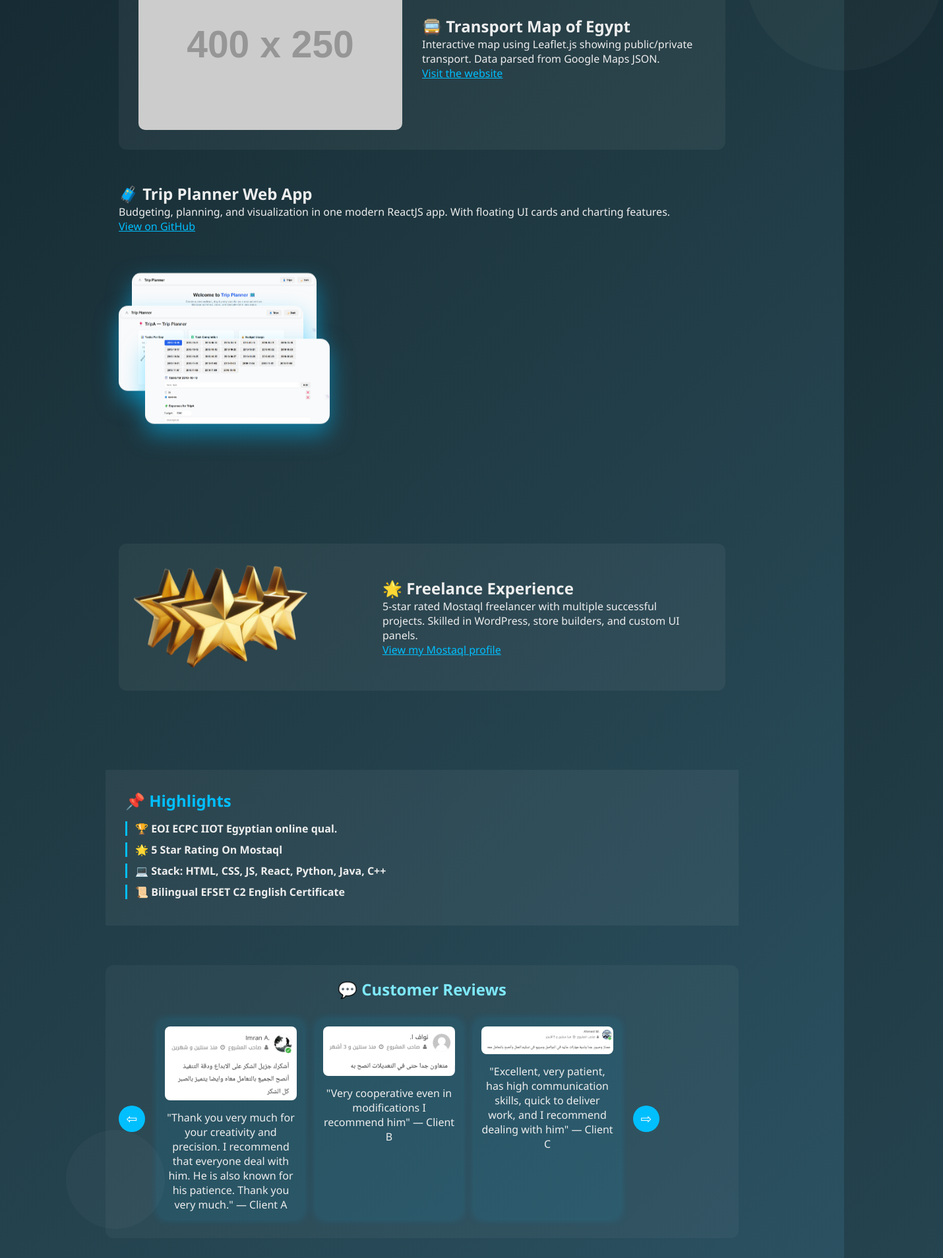
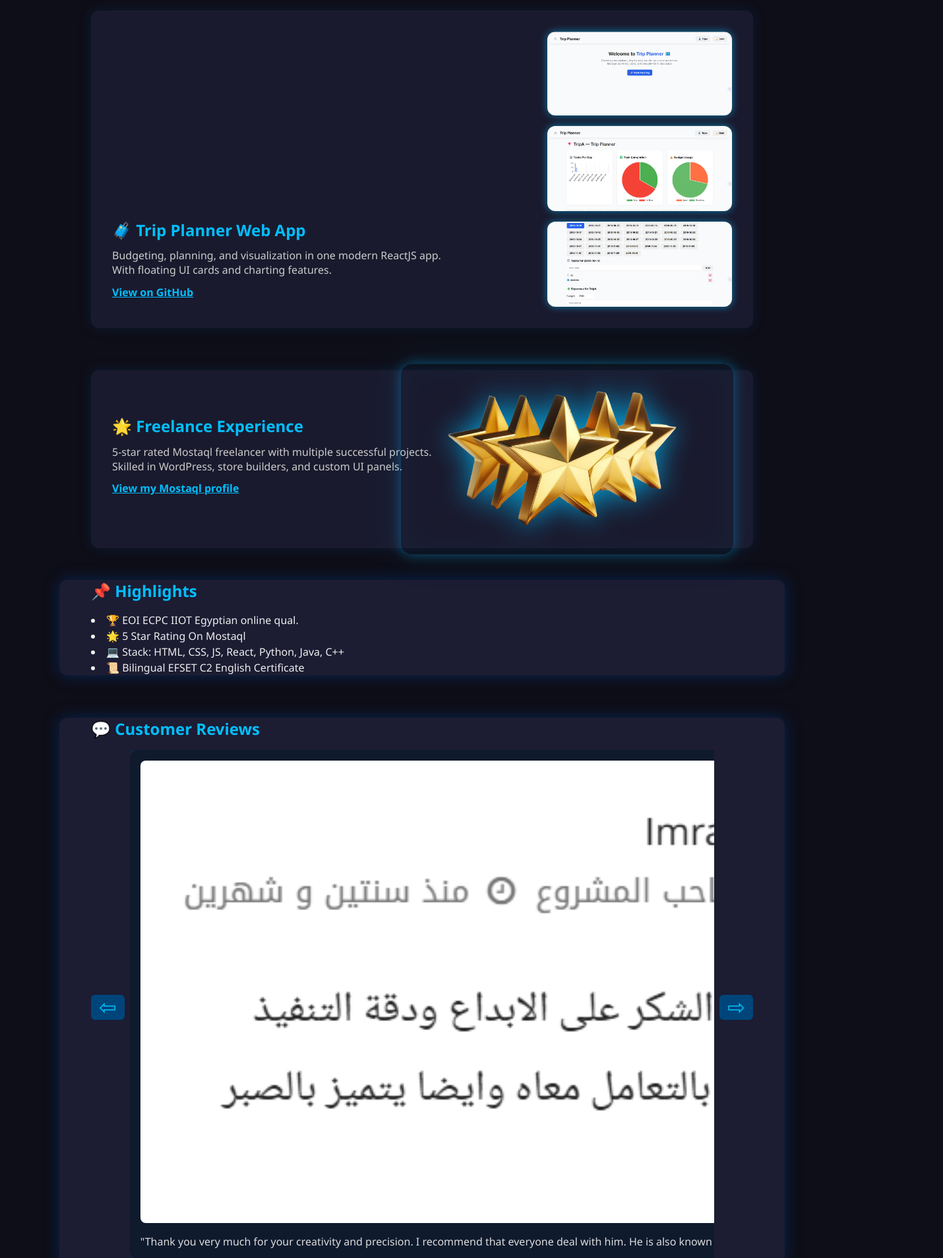
Before and after one commit to SohaibMohamad/portfolio, a plain HTML site: page index.html in a window 1280 px wide. Shown: the part 893-2800 px from the top of the page at 66% size, 1430 px wide, since content can reach past the window. Drawn offline with Linux system fonts and the light colour scheme; placeholder pictures from the web are drawn by us.

Commit message:
index.html

```diff
--- a/index.html
+++ b/index.html
@@ -2,348 +2,341 @@
 <html lang="en">
 <head>
   <meta charset="UTF-8" />
-  <meta name="viewport" content="width=device-width, initial-scale=1.0"/>
-  <title>Sohyb | Fullstack Developer</title>
+  <meta name="viewport" content="width=device-width, initial-scale=1" />
+  <title>Sohyb Portfolio</title>
   <style>
+    /* Reset & basics */
     * {
+      box-sizing: border-box;
       margin: 0;
       padding: 0;
-      box-sizing: border-box;
+    }
+    body {
+      background: #0e0e18;
+      color: #eee;
+      font-family: 'Segoe UI', Tahoma, Geneva, Verdana, sans-serif;
+      min-height: 100vh;
+      overflow-x: hidden;
+      position: relative;
       cursor: none;
     }
-
-    html {
-      scroll-behavior: smooth;
+    a {
+      color: #00bfff;
+      text-decoration: none;
+      transition: color 0.3s ease;
+    }
+    a:hover {
+      text-decoration: underline;
+      color: #33d6ff;
     }
 
-    body {
-      font-family: 'Segoe UI', sans-serif;
-      background: linear-gradient(135deg, #0f2027, #203a43, #2c5364);
+    /* Header */
+    header {
+      display: flex;
+      align-items: center;
+      justify-content: space-between;
+      padding: 2rem 3rem;
+      max-width: 1100px;
+      margin: 0 auto 3rem;
+      position: relative;
+      z-index: 10;
+    }
+    .header-text.logo-header {
+      display: flex;
+      align-items: center;
+      gap: 25px;
+      flex-grow: 1;
+    }
+    .header-text.logo-header img {
+      height: 90px;
+      width: auto;
+      object-fit: contain;
+      filter: drop-shadow(0 0 6px rgba(0, 191, 255, 0.7));
+      transition: transform 0.3s ease;
+    }
+    .header-text.logo-header img:hover {
+      transform: scale(1.1);
+    }
+    .header-info p {
+      margin: 0;
+      font-size: 1.1rem;
+      line-height: 1.3;
       color: #eee;
-      overflow-x: hidden;
+    }
+    header > img {
+      height: 110px;
+      width: auto;
+      border-radius: 50%;
+      filter: drop-shadow(0 0 12px rgba(0, 191, 255, 0.8));
+    }
+
+    /* Navigation */
+    nav {
+      display: flex;
+      justify-content: space-between;
+      max-width: 1100px;
+      margin: 0 auto 1rem;
+      padding: 0 3rem;
+      font-weight: 600;
+      position: sticky;
+      top: 0;
+      background: #121224cc;
+      z-index: 20;
+      border-radius: 0 0 8px 8px;
+    }
+    nav a {
+      margin-left: 1.5rem;
+      color: #ccc;
+      font-weight: 600;
+      transition: color 0.3s ease;
+    }
+    nav a:hover {
+      color: #00bfff;
+    }
+    nav div:first-child strong {
+      color: #00bfff;
+      font-size: 1.2rem;
+    }
+
+    /* Projects */
+    #projects {
+      max-width: 1100px;
+      margin: 0 auto 3rem;
+      padding: 0 3rem;
+      display: flex;
+      flex-direction: column;
+      gap: 4rem;
+      position: relative;
+      z-index: 10;
+    }
+    .project {
+      display: flex;
+      align-items: center;
+      gap: 3rem;
+      background: #1a1a2e;
+      padding: 2rem;
+      border-radius: 12px;
+      box-shadow: 0 0 18px #00447744;
+      position: relative;
+    }
+    .project.right {
+      flex-direction: row;
+    }
+    .project.left {
+      flex-direction: row-reverse;
+    }
+    .project img {
+      max-width: 380px;
+      border-radius: 12px;
+      box-shadow: 0 0 14px #00bfff66;
+      transition: transform 0.3s ease;
+      cursor: pointer;
+      user-select: none;
+    }
+    .project img:hover {
+      transform: scale(1.04);
+      box-shadow: 0 0 28px #00d4ffcc;
+      z-index: 10;
+      position: relative;
+    }
+    .project .text {
+      color: #ccc;
+      max-width: 600px;
+    }
+    .project .text h2 {
+      color: #00bfff;
+      margin-bottom: 0.7rem;
+    }
+    .project .text p {
+      margin-bottom: 0.7rem;
+      line-height: 1.4;
+    }
+    .project .text a {
+      font-weight: 600;
+    }
+    /* CP Experience special image size */
+    .project.right img[alt="CP Logo"] {
+      max-width: 150px;
+      filter: drop-shadow(0 0 10px #00bfffaa);
+    }
+
+    /* Trip Planner special layout */
+    .project.trip-planner {
+      flex-direction: row;
+      align-items: flex-end;
+      justify-content: space-between;
+    }
+    .trip-planner .text {
+      max-width: 500px;
+      flex-shrink: 0;
+    }
+    .trip-planner-screenshots {
+      display: flex;
+      flex-direction: column;
+      gap: 1rem;
+      max-width: 280px;
+      flex-shrink: 0;
+      margin-left: 2rem;
+      align-self: flex-end;
+    }
+    .trip-planner-screenshots img {
+      width: 100%;
+      border-radius: 12px;
+      box-shadow: 0 0 12px #00bfff99;
+      cursor: pointer;
+      transition: transform 0.3s ease;
+      user-select: none;
+    }
+    .trip-planner-screenshots img:hover {
+      transform: scale(1.05);
+      box-shadow: 0 0 20px #33d6ffcc;
+      z-index: 10;
       position: relative;
     }
 
-    .shape {
-      position: absolute;
-      border-radius: 50%;
-      background: rgba(255, 255, 255, 0.03);
-      z-index: 0;
+    /* Freelance stars */
+    .freelance img {
+      max-width: 360px;
+      margin: 0 20px;
+      transform: translateX(-50px) scale(1.4);
+      z-index: 2;
+      filter: drop-shadow(0 0 15px #00bfffcc);
+      transition: transform 0.3s ease;
+    }
+    .freelance img:hover {
+      transform: translateX(-50px) scale(1.5);
+      filter: drop-shadow(0 0 25px #33d6ffcc);
+    }
+    .freelance .text {
+      max-width: 600px;
+      color: #ccc;
+    }
+    .freelance .text h2 {
+      color: #00bfff;
+      margin-bottom: 0.7rem;
+    }
+    .freelance .text p {
+      margin-bottom: 0.7rem;
+      line-height: 1.4;
+    }
+    .freelance .text a {
+      font-weight: 600;
     }
 
-    .shape.one {
-      width: 200px;
-      height: 200px;
-      top: 100px;
-      left: -80px;
+    /* Highlights archive */
+    .archive {
+      max-width: 1100px;
+      margin: 0 auto 4rem;
+      padding: 0 3rem;
+      background: #1c1c33;
+      border-radius: 12px;
+      box-shadow: 0 0 22px #002f66bb;
+      color: #eee;
+    }
+    .archive h2 {
+      margin-bottom: 1rem;
+      color: #00bfff;
+    }
+    .archive ul {
+      list-style: inside disc;
+      line-height: 1.5;
     }
 
-    .shape.two {
-      width: 300px;
-      height: 300px;
-      top: 600px;
-      right: -150px;
+    /* Reviews scrolling archive */
+    .scroll-archive {
+      max-width: 1100px;
+      margin: 0 auto 4rem;
+      padding: 0 3rem;
+      background: #1c1c33;
+      border-radius: 12px;
+      box-shadow: 0 0 22px #002f66bb;
+      color: #eee;
+      position: relative;
+      overflow: hidden;
     }
-
-    .shape.three {
-      width: 150px;
-      height: 150px;
-      bottom: 200px;
-      left: 100px;
+    .scroll-archive h2 {
+      color: #00bfff;
+      margin-bottom: 1rem;
     }
-
-    nav {
-      position: fixed;
-      top: 0;
-      width: 100%;
-      padding: 15px 30px;
-      background: rgba(0, 0, 0, 0.4);
-      backdrop-filter: blur(10px);
-      z-index: 100;
-      display: flex;
-      justify-content: space-between;
-      align-items: center;
-    }
-
-    nav a {
-      color: #7ee8fa;
-      text-decoration: none;
-      margin: 0 15px;
-      font-weight: bold;
-    }
-
-    nav a:hover {
-      color: white;
-    }
-
-    header {
-      display: flex;
-      justify-content: space-between;
-      align-items: center;
-      max-width: 960px;
-      margin: 100px auto 40px;
-      padding: 0 20px;
-      flex-wrap: wrap;
-      position: relative;
-      z-index: 1;
-    }
-
-    .header-text {
-      max-width: 600px;
-    }
-
-    header h1 {
-      font-size: 2.5rem;
-      color: #a6e3e9;
-      margin-bottom: 10px;
-    }
-
-    header p {
-      font-size: 1.2rem;
-      color: #cde7f0;
-    }
-
-    .university {
-      margin-top: 10px;
-      color: #7ee8fa;
-      font-style: italic;
-    }
-
-    header img {
-      width: 140px;
-      height: 140px;
-      border-radius: 50%;
-      border: 3px solid #7ee8fa;
-    }
-
-    section {
-      max-width: 960px;
-      margin: 40px auto;
-      padding: 20px;
-      position: relative;
-      z-index: 1;
-    }
-
-    .project {
-      display: flex;
-      flex-wrap: wrap;
-      align-items: center;
-      background: rgba(255, 255, 255, 0.05);
-      border-radius: 12px;
-      margin-bottom: 50px;
-      padding: 20px;
-      position: relative;
-      overflow: visible;
-    }
-
-    .project img {
-      width: 100%;
-      max-width: 400px;
-      border-radius: 10px;
-      margin: 10px;
-    }
-
-    .project .text {
-      flex: 1;
-      padding: 20px;
-    }
-
-    .left .text {
-      order: 2;
-    }
-
-    .left img {
-      order: 1;
-    }
-
-    .right .text {
-      order: 1;
-    }
-
-    .right img {
-      order: 2;
-    }
-
-    .trip-planner-screenshots {
-      position: relative;
-      width: 320px;
-      height: 430px;
-      margin-top: 40px;
-    }
-
-    .trip-planner-screenshots img {
-      position: absolute;
-      width: 280px;
-      border-radius: 14px;
-      box-shadow: 0 15px 35px rgba(0, 191, 255, 0.5);
-      transition: transform 0.4s ease, z-index 0.2s ease;
-      animation: float 6s ease-in-out infinite alternate;
-      cursor: pointer;
-    }
-
-    .trip-planner-screenshots img:nth-child(1) { top: 10px; left: 20px; z-index: 1; }
-    .trip-planner-screenshots img:nth-child(2) { top: 60px; left: 0; z-index: 1; }
-    .trip-planner-screenshots img:nth-child(3) { top: 110px; left: 40px; z-index: 1; }
-
-    .trip-planner-screenshots img:hover {
-      z-index: 5;
-      transform: scale(1.05) rotateZ(2deg);
-    }
-
-    @keyframes float {
-      0% { transform: translateY(0px); }
-      100% { transform: translateY(10px); }
-    }
-
-    .freelance img {
-      max-width: 320px;
-      margin: 0 20px;
-      transform: translateX(-40px) scale(1.2);
-      z-index: 2;
-    }
-
-    .archive {
-      padding: 30px;
-      background: rgba(255,255,255,0.05);
-      max-width: 960px;
-      margin: 50px auto;
-    }
-
-    .archive h2 {
-      color: #00bfff;
-      margin-bottom: 15px;
-    }
-
-    .archive ul {
-      list-style: none;
-      padding-left: 0;
-    }
-
-    .archive li {
-      margin: 10px 0;
-      padding-left: 12px;
-      border-left: 3px solid #00bfff;
-      font-weight: bold;
-    }
-
-    .scroll-archive {
-      max-width: 960px;
-      margin: 60px auto;
-      padding: 20px;
-      background: rgba(255, 255, 255, 0.04);
-      border-radius: 12px;
-      position: relative;
-    }
-
-    .scroll-archive h2 {
-      text-align: center;
-      color: #7ee8fa;
-      margin-bottom: 20px;
-    }
-
     .scroll-container {
       display: flex;
       align-items: center;
-      position: relative;
+      gap: 0.5rem;
     }
-
     .card-wrapper {
       display: flex;
       overflow-x: auto;
       scroll-behavior: smooth;
-      gap: 20px;
-      padding: 10px;
-      scrollbar-width: none;
+      gap: 1rem;
+      padding-bottom: 0.5rem;
+      flex-grow: 1;
     }
-
     .card-wrapper::-webkit-scrollbar {
-      display: none;
+      height: 8px;
     }
-
+    .card-wrapper::-webkit-scrollbar-thumb {
+      background: #00bfffcc;
+      border-radius: 4px;
+    }
     .cert-card {
       min-width: 220px;
-      max-width: 220px;
-      background: rgba(0, 191, 255, 0.08);
-      border-radius: 10px;
-      padding: 10px;
-      text-align: center;
+      background: #0f1a2d;
+      border-radius: 12px;
+      box-shadow: 0 0 12px #00447d99;
+      padding: 1rem;
       flex-shrink: 0;
-      box-shadow: 0 0 15px rgba(0, 191, 255, 0.2);
+      color: #ddd;
+      cursor: grab;
+      user-select: none;
       transition: transform 0.3s ease;
     }
-
-    .cert-card:hover {
-      transform: scale(1.05);
-    }
-
     .cert-card img {
       width: 100%;
       border-radius: 8px;
-      margin-bottom: 10px;
+      margin-bottom: 0.8rem;
+    }
+    .cert-card:hover {
+      transform: scale(1.04);
+      box-shadow: 0 0 24px #00bfffcc;
+    }
+    .scroll-btn {
+      background: #00457a;
+      border: none;
+      color: #00bfff;
+      font-size: 2rem;
+      padding: 0 12px;
+      cursor: pointer;
+      border-radius: 6px;
+      transition: background-color 0.3s ease;
+      user-select: none;
+    }
+    .scroll-btn:hover {
+      background-color: #0066cc;
     }
 
-    .scroll-btn {
-      background: #00bfff;
-      color: white;
-      border: none;
-      border-radius: 50%;
-      font-size: 20px;
-      width: 40px;
-      height: 40px;
-      cursor: pointer;
-      transition: background 0.3s ease;
+    /* Footer */
+    footer {
+      max-width: 1100px;
+      margin: 0 auto 2rem;
+      padding: 1.5rem 3rem;
+      text-align: center;
+      color: #888;
+      font-size: 0.9rem;
+      background: #121224cc;
+      border-radius: 0 0 8px 8px;
+      user-select: none;
+    }
+    footer a {
+      color: #00bfff;
+      font-weight: 600;
+      margin: 0 0.5rem;
+    }
+    footer a:hover {
+      color: #33d6ff;
+      text-decoration: underline;
     }
 
-    .scroll-btn:hover {
-      background: #0099cc;
-    }
-
-    .scroll-btn.left { margin-right: 10px; }
-    .scroll-btn.right { margin-left: 10px; }
-
-    footer {
-      text-align: center;
-      padding: 30px;
-      background: #111;
-      color: #7ee8fa;
-    }
-
-    footer a {
-      color: #00bfff;
-    }
-
-    .cursor-dot {
-      width: 12px;
-      height: 12px;
-      background: #00bfff;
-      border-radius: 50%;
-      position: fixed;
-      top: 0;
-      left: 0;
-      z-index: 1000;
-      transform: translate(-50%, -50%);
-      pointer-events: none;
-    }
-
-    .cursor-glow {
-      position: fixed;
-      width: 40px;
-      height: 40px;
-      border-radius: 50%;
-      background: rgba(0, 191, 255, 0.2);
-      transform: translate(-50%, -50%);
-      pointer-events: none;
-      z-index: 999;
-    }
-
-    @media (max-width: 768px) {
-      header { flex-direction: column; text-align: center; }
-      header img { margin-top: 20px; }
-      .project { flex-direction: column; }
-      .trip-planner-screenshots { width: 90vw; height: auto; }
-      .trip-planner-screenshots img { position: relative; margin: 10px auto; animation: none; }
-    }
-
+    /* Shooting stars */
     .shooting-stars {
       position: fixed;
       top: 0;
@@ -353,8 +346,8 @@
       pointer-events: none;
       z-index: 0;
       overflow: visible;
+      background: transparent;
     }
-
     .shooting-stars::before,
     .shooting-stars::after {
       content: '';
@@ -369,17 +362,14 @@
       animation: shoot 3.5s linear infinite;
       transform-origin: left center;
     }
-
     .shooting-stars::before {
       left: 20%;
       animation-delay: 0s;
     }
-
     .shooting-stars::after {
       left: 60%;
       animation-delay: 1.7s;
     }
-
     @keyframes shoot {
       0% {
         transform: translate(0, 0) rotate(45deg);
@@ -394,14 +384,37 @@
       }
     }
 
+    /* Cursor */
+    .cursor-dot, .cursor-glow {
+      position: fixed;
+      top: 0; left: 0;
+      pointer-events: none;
+      border-radius: 50%;
+      transform: translate(-50%, -50%);
+      transition: transform 0.2s ease-out;
+      z-index: 10000;
+    }
+    .cursor-dot {
+      width: 10px;
+      height: 10px;
+      background: #00bfff;
+      mix-blend-mode: difference;
+    }
+    .cursor-glow {
+      width: 40px;
+      height: 40px;
+      background: #00bfff88;
+      filter: blur(10px);
+      mix-blend-mode: difference;
+    }
+
     /* Universal text hover animation */
     body * {
       transition: transform 0.3s ease, color 0.3s ease;
     }
-
     body *:hover {
       transform: scale(1.05);
-  color: #00bfff !important; /* Bright blue glow color */
+      color: #00bfff !important;
       cursor: pointer;
       text-shadow: 0 0 8px #00bfff;
     }
@@ -422,21 +435,23 @@ body *:hover {
     <div>
       <a href="#projects">Projects</a>
       <a href="#archive">Highlights</a>
-      <a href="#scroll-archive">Certificates</a>
       <a href="#reviews">Reviews</a>
     </div>
   </nav>
 
   <header>
-    <div class="header-text">
-      <h1>Sohyb</h1>
+    <div class="header-text logo-header">
+      <img src="slogo.png" alt="Sohyb Logo" />
+      <div class="header-info">
         <p>Fullstack Developer • CP Enthusiast • UI/UX Designer</p>
         <p class="university">Engineering student at Al-Azhar University, Cairo</p>
+      </div>
     </div>
     <img src="sohyb.png" alt="Sohyb's Photo" />
   </header>
 
   <section id="projects">
+
     <div class="project right">
       <img src="cp_logo.png" alt="CP Logo" />
       <div class="text">
@@ -449,6 +464,7 @@ body *:hover {
         </ul>
       </div>
     </div>
+
     <div class="project left">
       <img src="https://via.placeholder.com/400x250.png?text=Transport+Map" alt="Transport Map" />
       <div class="text">
@@ -457,18 +473,20 @@ body *:hover {
         <p><a href="https://your-transport-map-link.example" target="_blank" rel="noopener" style="color:#00bfff; text-decoration: underline;">Visit the website</a></p>
       </div>
     </div>
+
+    <div class="project left trip-planner">
       <div class="text">
         <h2>🧳 Trip Planner Web App</h2>
         <p>Budgeting, planning, and visualization in one modern ReactJS app. With floating UI cards and charting features.</p>
         <p><a href="https://github.com/YOUR_GITHUB_USERNAME/trip-planner" target="_blank" rel="noopener" style="color:#00bfff; text-decoration: underline;">View on GitHub</a></p>
       </div>
-    </div>
       <div class="trip-planner-screenshots" id="tripScreens">
-        <img src="MainMenu.png" />
-        <img src="Charts.png" />
-        <img src="Exp.png" />
+        <img src="MainMenu.png" alt="Main Menu Screenshot" />
+        <img src="Charts.png" alt="Charts Screenshot" />
+        <img src="Exp.png" alt="Expenses Screenshot" />
       </div>
     </div>
+
     <div class="project left freelance">
       <img src="stars.png" alt="5 Stars Rating" />
       <div class="text">
@@ -477,6 +495,7 @@ body *:hover {
         <p><a href="https://mostaql.com/profile/YOUR_PROFILE" target="_blank" rel="noopener" style="color:#00bfff; text-decoration: underline;">View my Mostaql profile</a></p>
       </div>
     </div>
+
   </section>
 
   <section class="archive" id="archive">
@@ -495,22 +514,21 @@ body *:hover {
       <button class="scroll-btn left" onclick="scrollCards(-1)">&#8678;</button>
       <div class="card-wrapper" id="cardWrapper">
         <div class="cert-card">
-        <img src="review1.png" alt="Review 1">
+          <img src="review1.png" alt="Review 1" />
           <p>"Thank you very much for your creativity and precision. I recommend that everyone deal with him. He is also known for his patience. Thank you very much." — Client A</p>
         </div>
         <div class="cert-card">
-        <img src="review2.png" alt="Review 2">
+          <img src="review2.png" alt="Review 2" />
           <p>"Very cooperative even in modifications I recommend him" — Client B</p>
         </div>
         <div class="cert-card">
-        <img src="review3.png" alt="Review 3">
+          <img src="review3.png" alt="Review 3" />
           <p>"Excellent, very patient, has high communication skills, quick to deliver work, and I recommend dealing with him" — Client C</p>
         </div>
       </div>
       <button class="scroll-btn right" onclick="scrollCards(1)">&#8680;</button>
     </div>
   </section>
-
 
   <footer id="contact">
     <p>Contact me:</p>
@@ -523,6 +541,7 @@ body *:hover {
   </footer>
 
   <script>
+    // Custom cursor movement
     const dot = document.getElementById('cursor-dot');
     const glow = document.getElementById('cursor-glow');
     document.addEventListener('mousemove', (e) => {
@@ -536,6 +555,8 @@ body *:hover {
         glow.style.transform = 'translate(-50%, -50%) scale(1)';
       }, 150);
     });
+
+    // Trip planner images click bring to front
     const images = document.querySelectorAll('#tripScreens img');
     images.forEach(img => {
       img.addEventListener('click', () => {
@@ -543,6 +564,8 @@ body *:hover {
         img.style.zIndex = '6';
       });
     });
+
+    // Scroll cards function
     function scrollCards(direction) {
       const wrapper = document.getElementById('cardWrapper');
       const scrollAmount = 240;
```
Lines whose indentation alone changed are shown as unchanged.
